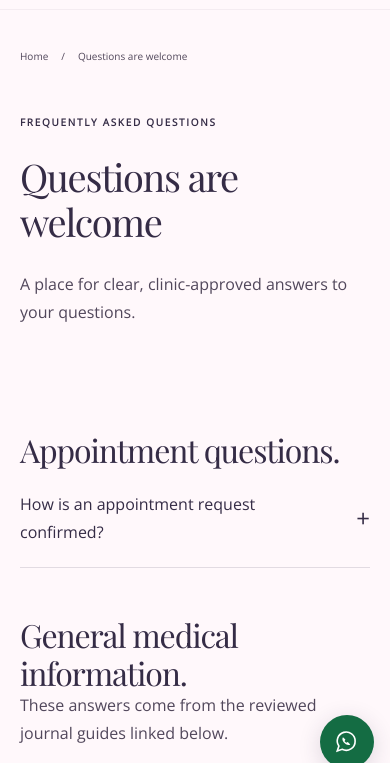
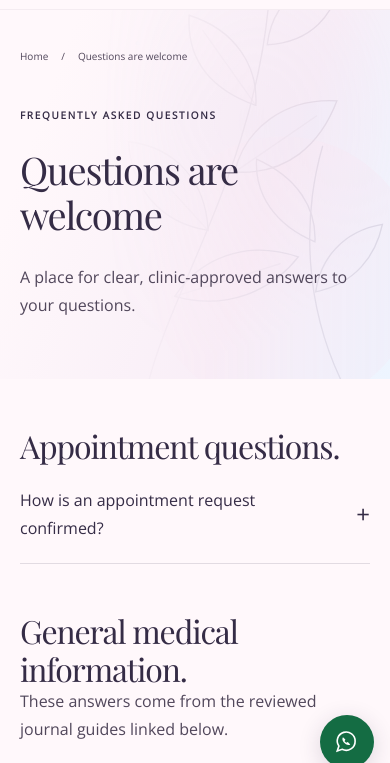
Before and after one commit to reddyprasadkv-sunsolv/drvasundara, an Astro site: page /faqs in a window 390 px wide. Shown: the part 59-822 px from the top of the page. Built offline with nearby package versions, Linux system fonts and the light colour scheme; Astro itself is replaced by a stand-in of ours.

Commit message:
Add soft botanical breadcrumb and title banners to inner pages

```diff
--- a/src/layouts/Page.astro
+++ b/src/layouts/Page.astro
@@ -1,5 +1,6 @@
 ---
 import Base from './Base.astro';
+import botanicalBanner from '../assets/botanical-banner.svg';
 import Breadcrumbs from '../components/ui/Breadcrumbs.astro';
 import { breadcrumbSchema } from '../utils/schema';
 interface Props {
@@ -35,6 +36,10 @@ const {
     ],
   }}
 >
+  <div
+    class="inner-page-banner"
+    style={`--banner-art: url("${botanicalBanner.src}")`}
+  >
     <div class="container">
       <Breadcrumbs label={title} items={breadcrumbs} />
     </div>
@@ -43,7 +48,57 @@ const {
       <h1>{title}</h1>
       <p>{description}</p>
     </section>
+  </div>
   <div class="container page-content">
     <slot />
   </div>
 </Base>
+
+<style>
+  .inner-page-banner {
+    position: relative;
+    isolation: isolate;
+    background: linear-gradient(110deg, #fff8fb 15%, #f8eef7 65%, #edf5ff);
+    margin-bottom: 60px;
+    overflow: hidden;
+  }
+  .inner-page-banner::before {
+    content: '';
+    position: absolute;
+    inset: 0;
+    z-index: -1;
+    background-image: var(--banner-art);
+    background-repeat: no-repeat;
+    background-position: right center;
+    background-size: auto 115%;
+    opacity: 0.7;
+    mask-image: linear-gradient(to right, transparent 42%, black 78%);
+  }
+  .inner-page-banner .page-heading {
+    padding-top: 38px;
+    padding-bottom: 58px;
+  }
+  @media (max-width: 767px) {
+    .inner-page-banner {
+      margin-bottom: 36px;
+    }
+    .inner-page-banner::before {
+      opacity: 0.3;
+      background-position: right bottom;
+      mask-image: linear-gradient(to right, transparent 25%, black);
+    }
+    .inner-page-banner .page-heading {
+      padding-top: 28px;
+      padding-bottom: 38px;
+    }
+  }
+  @media print {
+    .inner-page-banner {
+      background: none;
+      margin-bottom: 20px;
+    }
+    .inner-page-banner::before {
+      display: none;
+    }
+  }
+</style>
```
Also changed, not shown: .github/pages-deployment-request.json, src/assets/botanical-banner.svg (added). Lines whose indentation alone changed are shown as unchanged.
